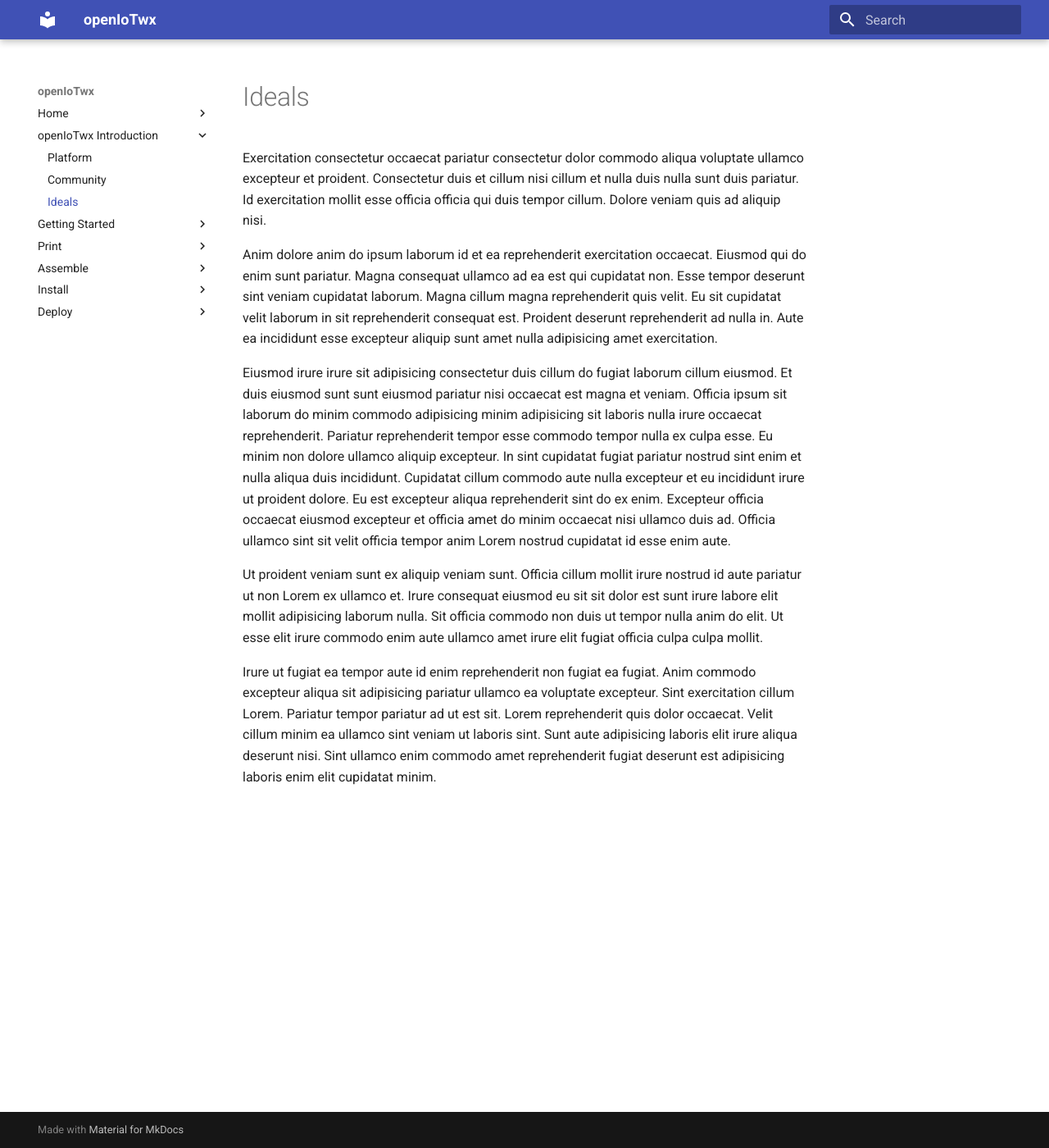
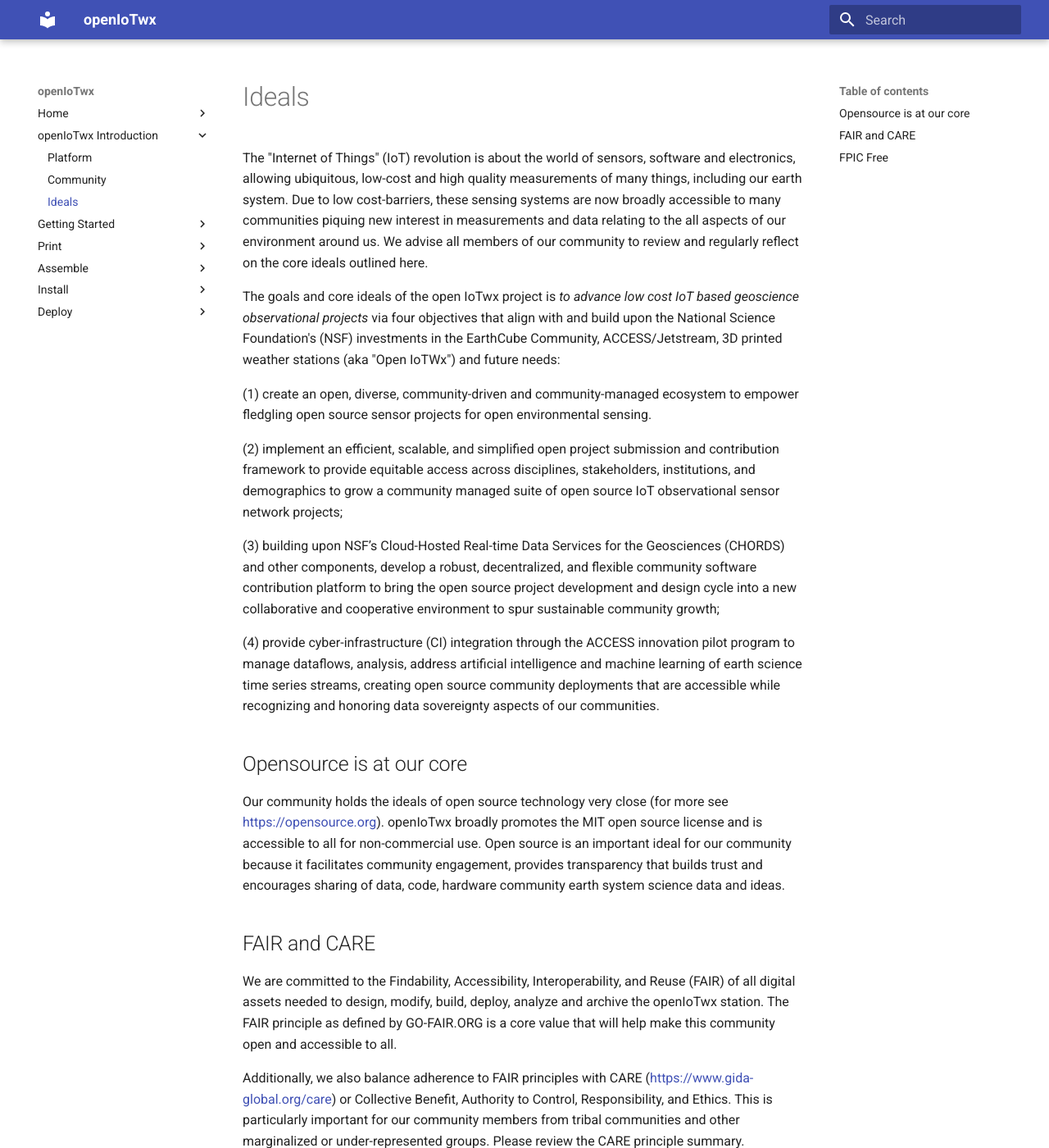
Before and after one commit to NCAR/openiotwx, an MkDocs documentation site: the page built from docs/introduction/ideals.md, in a window 1280 px wide and 1400 px high. Shown: the whole window at 82% size. Built offline with MkDocs 1.6.1 and Material for MkDocs 9.7.7, drawn with Linux system fonts in a browser that asks for light colours; some of the changed text lies outside the part shown.

Commit message:
updated with new copy

```diff
--- a/docs/introduction/ideals.md
+++ b/docs/introduction/ideals.md
@@ -1,12 +1,64 @@
 # Ideals
+The "Internet of Things" (IoT) revolution is about the world of sensors,
+software and electronics, allowing ubiquitous, low-cost and high quality
+measurements of many things, including our earth system. Due to low
+cost-barriers, these sensing systems are now broadly accessible to many
+communities piquing new interest in measurements and data relating to the all
+aspects of our environment around us. We advise all members of our community to
+review and regularly reflect on the core ideals outlined here.
 
-Exercitation consectetur occaecat pariatur consectetur dolor commodo aliqua voluptate ullamco excepteur et proident. Consectetur duis et cillum nisi cillum et nulla duis nulla sunt duis pariatur. Id exercitation mollit esse officia officia qui duis tempor cillum. Dolore veniam quis ad aliquip nisi.
+The goals and core ideals of the open IoTwx project is _to advance low cost IoT
+based geoscience observational projects_ via four objectives that align with and
+build upon the National Science Foundation's (NSF) investments in the EarthCube
+Community, ACCESS/Jetstream, 3D printed weather stations (aka "Open IoTWx") and
+future needs:
 
-Anim dolore anim do ipsum laborum id et ea reprehenderit exercitation occaecat. Eiusmod qui do enim sunt pariatur. Magna consequat ullamco ad ea est qui cupidatat non. Esse tempor deserunt sint veniam cupidatat laborum. Magna cillum magna reprehenderit quis velit. Eu sit cupidatat velit laborum in sit reprehenderit consequat est. Proident deserunt reprehenderit ad nulla in. Aute ea incididunt esse excepteur aliquip sunt amet nulla adipisicing amet exercitation.
+(1) create an open, diverse, community-driven and community-managed ecosystem to
+empower fledgling open source sensor projects for open environmental sensing.
 
-Eiusmod irure irure sit adipisicing consectetur duis cillum do fugiat laborum cillum eiusmod. Et duis eiusmod sunt sunt eiusmod pariatur nisi occaecat est magna et veniam. Officia ipsum sit laborum do minim commodo adipisicing minim adipisicing sit laboris nulla irure occaecat reprehenderit. Pariatur reprehenderit tempor esse commodo tempor nulla ex culpa esse. Eu minim non dolore ullamco aliquip excepteur. In sint cupidatat fugiat pariatur nostrud sint enim et nulla aliqua duis incididunt.
-Cupidatat cillum commodo aute nulla excepteur et eu incididunt irure ut proident dolore. Eu est excepteur aliqua reprehenderit sint do ex enim. Excepteur officia occaecat eiusmod excepteur et officia amet do minim occaecat nisi ullamco duis ad. Officia ullamco sint sit velit officia tempor anim Lorem nostrud cupidatat id esse enim aute.
+(2) implement an efficient, scalable, and simplified open project submission and
+contribution framework to provide equitable access across disciplines,
+stakeholders, institutions, and demographics to grow a community managed suite
+of open source IoT observational sensor network projects;
 
-Ut proident veniam sunt ex aliquip veniam sunt. Officia cillum mollit irure nostrud id aute pariatur ut non Lorem ex ullamco et. Irure consequat eiusmod eu sit sit dolor est sunt irure labore elit mollit adipisicing laborum nulla. Sit officia commodo non duis ut tempor nulla anim do elit. Ut esse elit irure commodo enim aute ullamco amet irure elit fugiat officia culpa culpa mollit.
+(3) building upon NSF’s Cloud-Hosted Real-time Data Services for the Geosciences
+(CHORDS) and other components, develop a robust, decentralized, and flexible
+community software contribution platform to bring the open source project
+development and design cycle into a new collaborative and cooperative
+environment to spur sustainable community growth;
 
-Irure ut fugiat ea tempor aute id enim reprehenderit non fugiat ea fugiat. Anim commodo excepteur aliqua sit adipisicing pariatur ullamco ea voluptate excepteur. Sint exercitation cillum Lorem. Pariatur tempor pariatur ad ut est sit. Lorem reprehenderit quis dolor occaecat. Velit cillum minim ea ullamco sint veniam ut laboris sint. Sunt aute adipisicing laboris elit irure aliqua deserunt nisi. Sint ullamco enim commodo amet reprehenderit fugiat deserunt est adipisicing laboris enim elit cupidatat minim.
+(4) provide cyber-infrastructure (CI) integration through the ACCESS innovation
+pilot program to manage dataflows, analysis, address artificial intelligence and
+machine learning of earth science time series streams, creating open source
+community deployments that are accessible while recognizing and honoring data
+sovereignty aspects of our communities.
+
+## Opensource is at our core
+Our community holds the ideals of open source technology very close (for more
+see [https://opensource.org](https://opensource.org)). openIoTwx broadly
+promotes the MIT open source license and is accessible to all for non-commercial
+use. Open source is an important ideal for our community because it facilitates
+community engagement, provides transparency that builds trust and encourages
+sharing of data, code, hardware  community earth system science data and ideas.
+
+## FAIR and CARE
+We are committed to the Findability, Accessibility, Interoperability, and Reuse
+(FAIR) of all digital assets needed to design, modify, build, deploy, analyze
+and archive the openIoTwx station. The FAIR principle as defined by GO-FAIR.ORG
+is a core value that will help make this community open and accessible to all.
+
+Additionally, we also balance adherence to FAIR principles with CARE
+([https://www.gida-global.org/care](https://www.gida-global.org/care)) or
+Collective Benefit, Authority to Control, Responsibility, and Ethics. This is
+particularly important for our community members from tribal communities and
+other marginalized or under-represented groups. Please review the CARE principle
+summary.
+
+## FPIC Free
+Prior and Informed Consent (FPIC) is a specific right that pertains to
+indigenous peoples and is recognised in the United Nations Declaration on the
+Rights of Indigenous Peoples (UNDRIP). It allows them to give or withhold
+consent to a project that may affect them or their territories. This is another
+core ideal of the Open IoTwx community and should also be reviewed. go to (for
+more see
+[https://www.fao.org/indigenous-peoples/our-pillars/fpic/en/](https://www.fao.org/indigenous-peoples/our-pillars/fpic/en/))
```
Also changed, not shown: docs/introduction/community.md (+20 -11 lines), docs/introduction/platform.md (+22 -9 lines).
